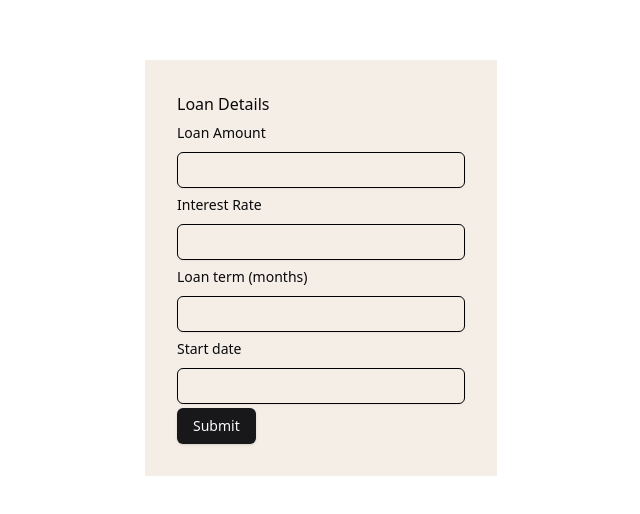
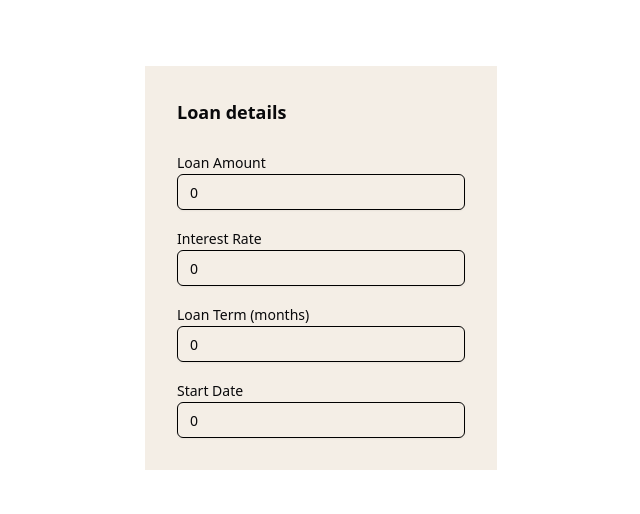
Before and after one commit to AryanYadav-git/aharnish-assessment, a Next.js app: page / in a window 1280 px wide. Shown: the part 132-646 px from the top of the page, without its empty margins (319-959 px from the left). Built offline with nearby package versions, Linux system fonts and the light colour scheme.

Commit message:
update: form state handled

```diff
--- a/components/LoanDetailsForm.tsx
+++ b/components/LoanDetailsForm.tsx
@@ -1,117 +1,74 @@
 "use client"
 
-    import { zodResolver } from "@hookform/resolvers/zod"
-    import { useForm } from "react-hook-form"
-    import { z } from "zod"
-
-    import { Button } from "@/components/ui/button"
-    import {
-      Form,
-      FormControl,
-      FormDescription,
-      FormField,
-      FormItem,
-      FormLabel,
-      FormMessage,
-    } from "@/components/ui/form"
-    import { Input } from "@/components/ui/input"
-
-    const formSchema = z.object({
-      amount: z.string().min(2, {
-        message: "Username must be at least 2 characters.",
-      }),
-      interest: z.string().min(2, {
-        message: "Username must be at least 2 characters.",
-      }),
-      time: z.string().min(2, {
-        message: "Username must be at least 2 characters.",
-      }),
-      date: z.string().min(2, {
-        message: "Username must be at least 2 characters.",
-      }),
-    })
-
+import { Input } from "./ui/input";
+import { useState } from 'react';
+import { Label } from "./ui/label";
 
 const LoanDetailsForm = () => {
+  const [loanDetails, setLoanDetails] = useState({
+    amount: 0,
+    interest: 0,
+    duration: 0,
+    startDate: 0,
+  });
 
-  const form = useForm<z.infer<typeof formSchema>>({
-    resolver: zodResolver(formSchema),
-    defaultValues: {
-      amount: "",
-      interest:"",
-      time:"",
-      date:"",
-    },
-  })
+  const handleChange = (e: any) => {
+    const { name, value } = e.target;
+    setLoanDetails(prevDetails => ({
+      ...prevDetails,
+      [name]: value
+    }));
+  };
 
-  // 2. Define a submit handler.
-  function onSubmit(values: z.infer<typeof formSchema>) {
-    // Do something with the form values.
-    // ✅ This will be type-safe and validated.
-    console.log(values)
-  }
   return (
+    <div className="p-8 bg-[#f4eee6] flex flex-col gap-4">
+      <h1 className="font-semibold text-lg mb-2">Loan details</h1>
+
       <div>
-        <Form {...form}>
-          <form onSubmit={form.handleSubmit(onSubmit)} className="space-y-1 bg-[#f4eee6] p-8">
-            <h1>Loan Details</h1>
-            <FormField
-              control={form.control}
+        <Label htmlFor="amount">Loan Amount</Label>
+        <Input
+          className="border-black"
+          id="amount"
           name="amount"
-              render={({ field }) => (
-                <FormItem>
-                  <FormLabel>Loan Amount</FormLabel>
-                  <FormControl>
-                    <Input placeholder="" {...field} className="border-black w-72" />
-                  </FormControl>
-                  <FormMessage />
-                </FormItem>
-              )}
+          value={loanDetails.amount}
+          onChange={handleChange}
         />
-            <FormField
-              control={form.control}
+      </div>
+
+      <div>
+        <Label htmlFor="interest">Interest Rate</Label>
+        <Input
+          className="border-black"
+          id="interest"
           name="interest"
-              render={({ field }) => (
-                <FormItem>
-                  <FormLabel>Interest Rate</FormLabel>
-                  <FormControl>
-                    <Input placeholder="" {...field} className="border-black" />
-                  </FormControl>
-                  <FormMessage />
-                </FormItem>
-              )}
+          value={loanDetails.interest}
+          onChange={handleChange}
         />
-            <FormField
-              control={form.control}
-              name="time"
-              render={({ field }) => (
-                <FormItem>
-                  <FormLabel>Loan term (months)</FormLabel>
-                  <FormControl>
-                    <Input placeholder="" {...field} className="border-black" />
-                  </FormControl>
-                  <FormMessage />
-                </FormItem>
-              )}
+      </div>
+
+      <div>
+        <Label htmlFor="duration">Loan Term (months)</Label>
+        <Input
+          className="border-black w-72"
+          id="duration"
+          name="duration"
+          value={loanDetails.duration}
+          onChange={handleChange}
         />
-            <FormField
-              control={form.control}
-              name="date"
-              render={({ field }) => (
-                <FormItem>
-                  <FormLabel>Start date</FormLabel>
-                  <FormControl>
-                    <Input placeholder="" {...field} className="border-black" />
-                  </FormControl>
-                  <FormMessage />
-                </FormItem>
-              )}
+      </div>
+
+      <div>
+        <Label htmlFor="startDate">Start Date</Label>
+        <Input
+          className="border-black"
+          id="startDate"
+          name="startDate"
+          value={loanDetails.startDate}
+          onChange={handleChange}
         />
-            <Button type="submit">Submit</Button>
-          </form>
-        </Form>
       </div>
-  )
-}
+    </div>
+  );
+};
 
-export default LoanDetailsForm
+export default LoanDetailsForm;
--- a/package.json
+++ b/package.json
@@ -20,6 +20,7 @@
     "react": "^18",
     "react-dom": "^18",
     "react-hook-form": "^7.53.1",
+    "react-lite-month-picker": "^1.2.19",
     "tailwind-merge": "^2.5.4",
     "tailwindcss-animate": "^1.0.7",
     "zod": "^3.23.8"
```
Also changed, not shown: 1 other file (tests, documents, lock files or other folders). Lines whose indentation alone changed are shown as unchanged.
